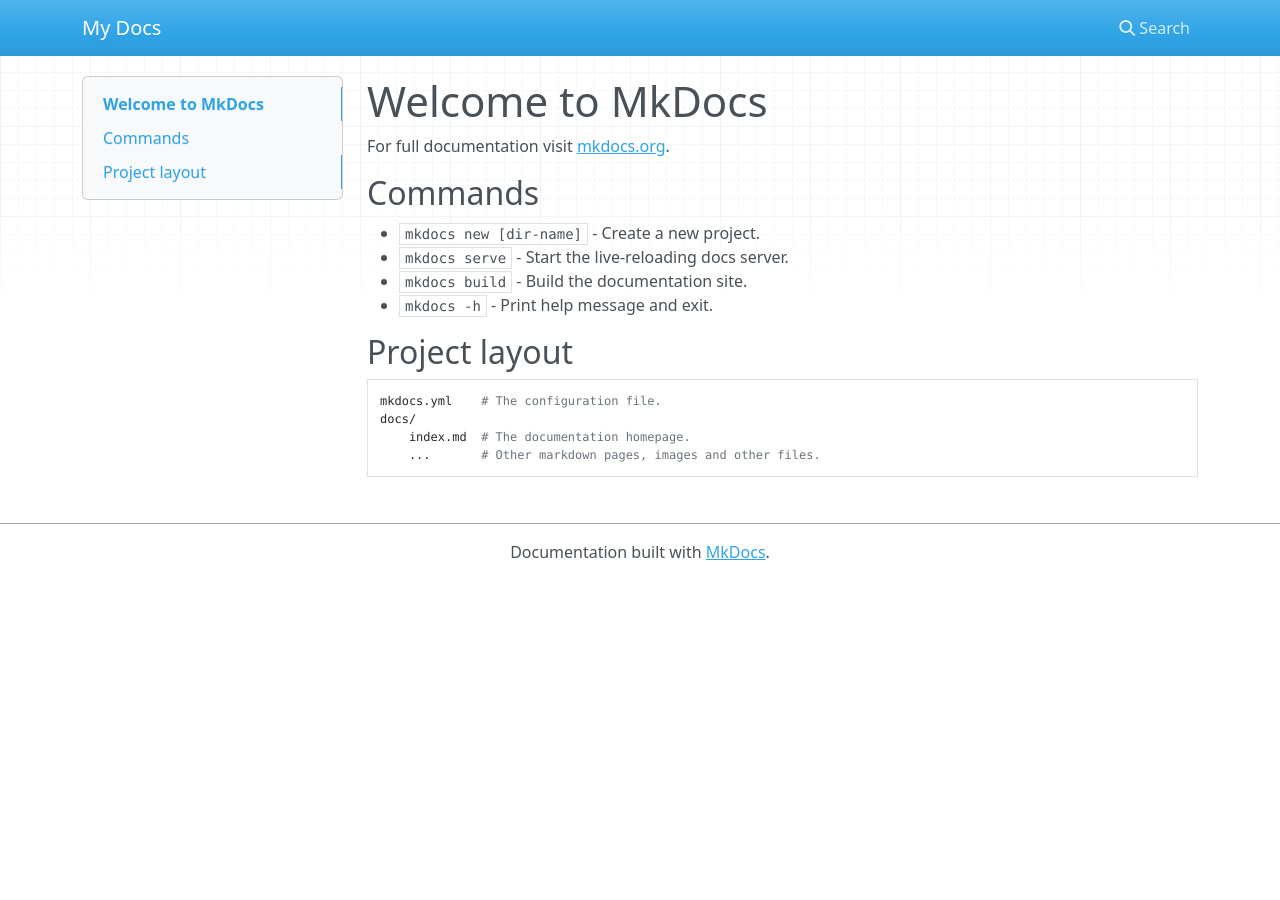
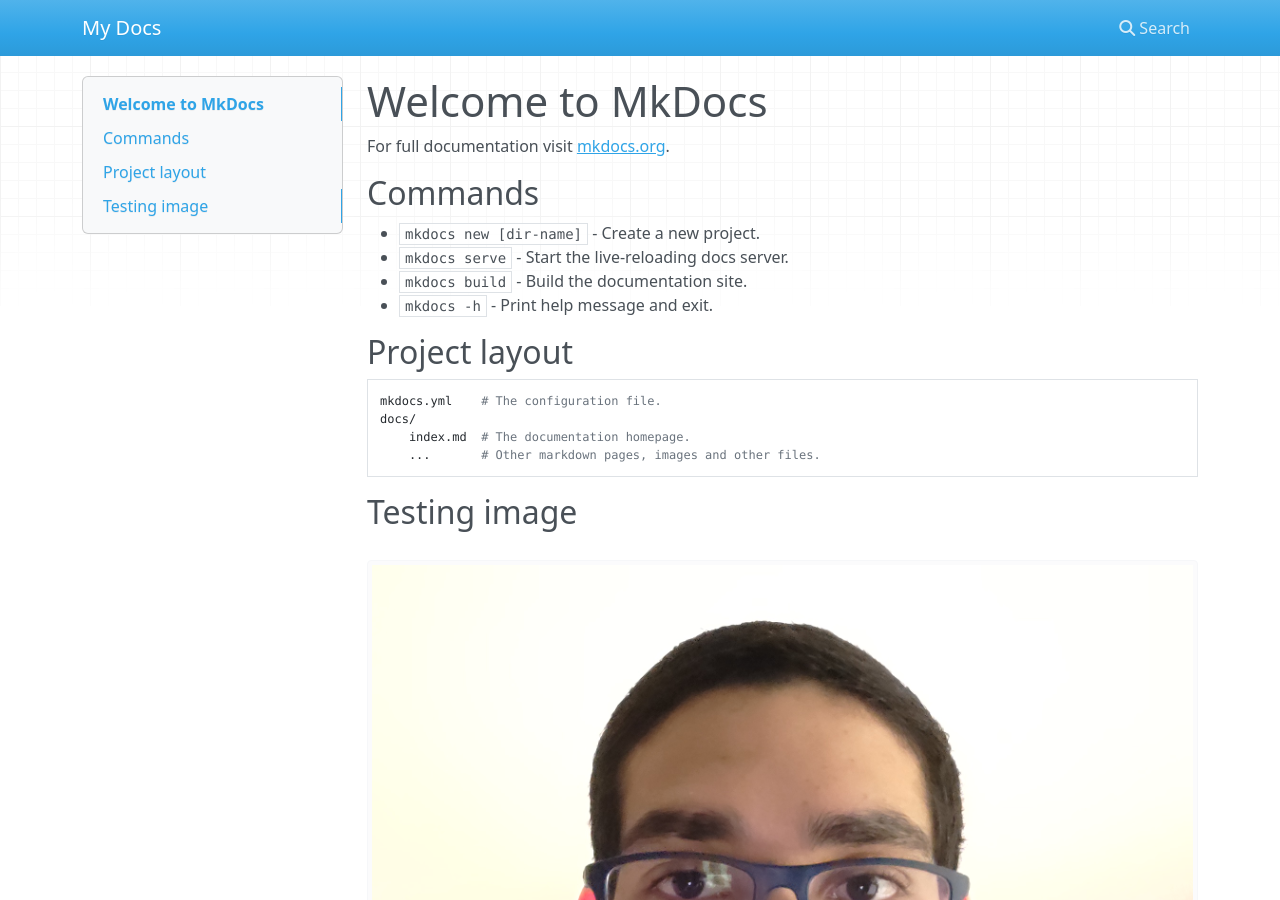
Before and after one commit to faco400/testing, an MkDocs documentation site: the page built from docs/index.md, in a window 1280 px wide and 900 px high. Built offline with MkDocs 1.6.1, drawn with Linux system fonts in a browser that asks for light colours; nearby versions of some CDN libraries.

Commit message:
Test of assets path in gh-pages

```diff
--- a/docs/index.md
+++ b/docs/index.md
@@ -15,3 +15,6 @@ For full documentation visit [mkdocs.org](https://www.mkdocs.org).
     docs/
         index.md  # The documentation homepage.
         ...       # Other markdown pages, images and other files.
+
+## Testing image
+![Foto do git](./assets/git_profile.jpg)
```
Also changed, not shown: docs/assets/git_profile.jpg (added), 1 other file.
